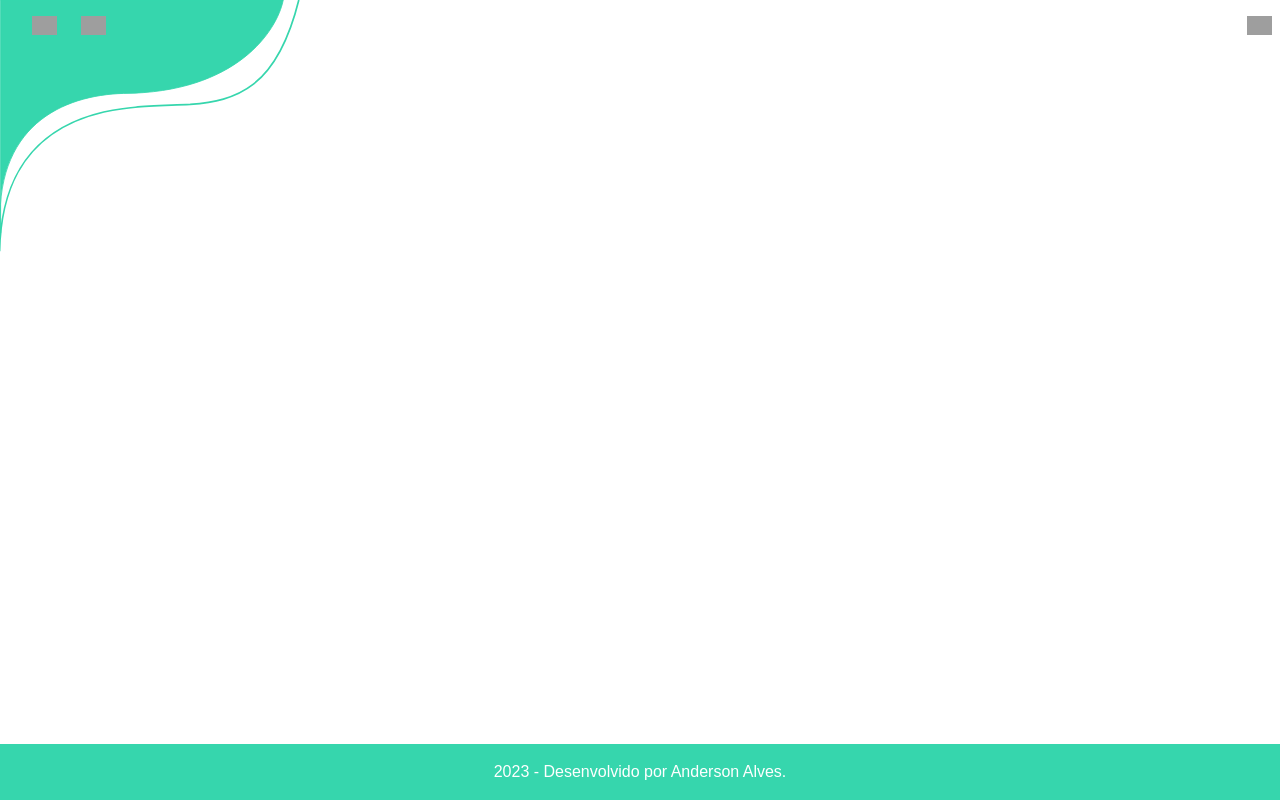
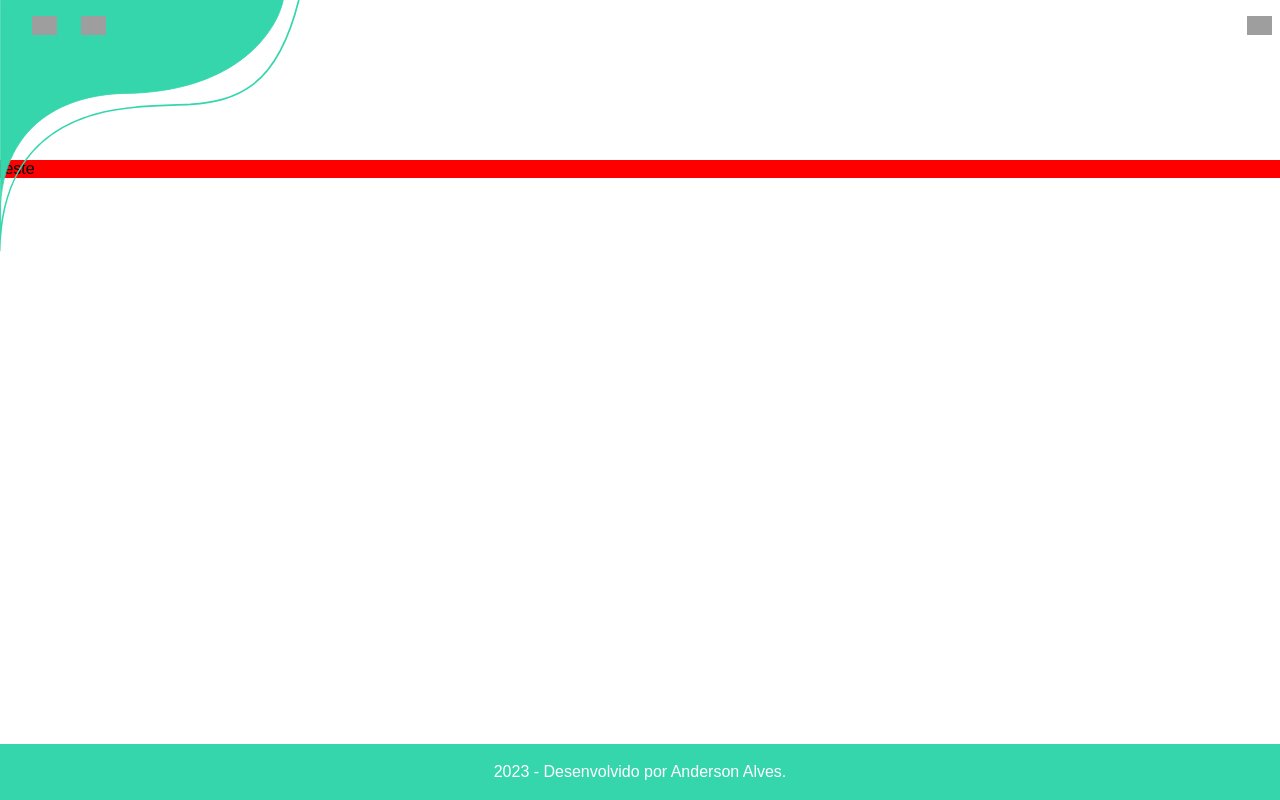
Before and after one commit to anderson-alves427/challenge-adopet-alura, a React (Vite) app: page / in a window 1280 px wide. Built offline with nearby package versions, Linux system fonts and the light colour scheme; grey boxes are pictures that could not be loaded.

Commit message:
style: add container main app

```diff
--- a/src/App.tsx
+++ b/src/App.tsx
@@ -8,7 +8,7 @@ function App() {
     <>
       <GlobalStyle />
       <Header />
-      <ContainerMain />
+      <ContainerMain>teste</ContainerMain>
       <Footer />
     </>
   );
--- a/src/shared/components/ContainerMain/index.tsx
+++ b/src/shared/components/ContainerMain/index.tsx
@@ -1,10 +1,15 @@
 import * as S from './styles';
 import Forma1 from '../../../assets/background/Forma1.svg';
 
-export const ContainerMain = () => {
+type ContainerMainProps = {
+  children: React.ReactNode;
+};
+
+export const ContainerMain = ({ children }: ContainerMainProps) => {
   return (
     <S.ContainerMain>
       <S.TopImage src={Forma1} alt="forma1" />
+      <S.Body>{children}</S.Body>
     </S.ContainerMain>
   );
 };
--- a/src/shared/components/ContainerMain/styles.ts
+++ b/src/shared/components/ContainerMain/styles.ts
@@ -8,8 +8,13 @@ export const ContainerMain = styled.div`
 `;
 
 export const TopImage = styled.img`
-  position: relative;
+  position: absolute;
   width: 300px;
   left: 0;
   top: 0;
 `;
+
+export const Body = styled.div`
+  margin-top: calc(${metrics.margin.xxl} * 4);
+  background-color: red;
+`;
```
